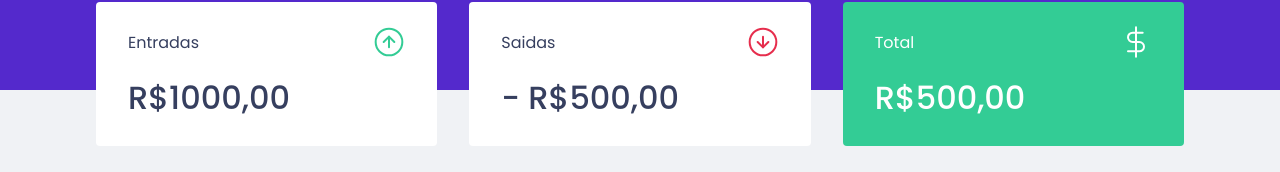
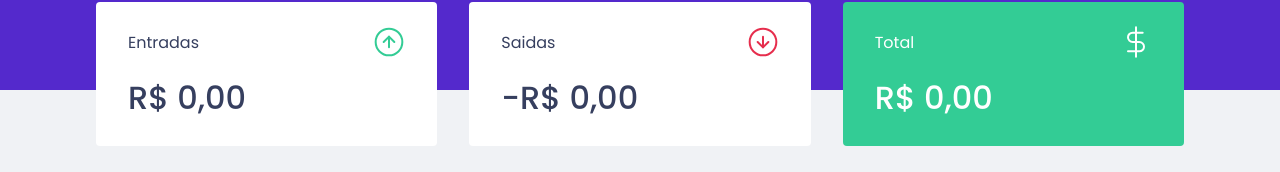
Before and after one commit to MatheusAbreuTech/02-dtmoney-ignite, a React (Create React App) app: page / in a window 1280 px wide. Shown: the part 182-354 px from the top of the page. Built offline with nearby package versions, Linux system fonts and the light colour scheme; no server answers; what miragejs would draw is missing.

Commit message:
performing summary operations

```diff
--- a/src/components/Summary/index.tsx
+++ b/src/components/Summary/index.tsx
@@ -9,6 +9,25 @@
 export default function Summary() {
   const { transactions } = useContext(TransactionsContext);
 
+  const summary = transactions.reduce(
+    (acc, transaction) => {
+      if (transaction.type === "deposit") {
+        acc.deposits += transaction.amount;
+        acc.total += transaction.amount;
+      } else {
+        acc.withdraws += transaction.amount;
+        acc.total -= transaction.amount;
+      }
+
+      return acc;
+    },
+    {
+      deposits: 0,
+      withdraws: 0,
+      total: 0,
+    }
+  );
+
   return (
     <S.Container>
       <div>
@@ -16,21 +35,37 @@
           <p>Entradas</p>
           <img src={incomeImg} alt="" />
         </header>
-        <strong>R$1000,00</strong>
+        <strong>
+          {new Intl.NumberFormat("pt-BR", {
+            style: "currency",
+            currency: "BRL",
+          }).format(summary.deposits)}
+        </strong>
       </div>
       <div>
         <header>
           <p>Saidas</p>
           <img src={outcomeImg} alt="" />
         </header>
-        <strong>- R$500,00</strong>
+        <strong>
+          -
+          {new Intl.NumberFormat("pt-BR", {
+            style: "currency",
+            currency: "BRL",
+          }).format(summary.withdraws)}
+        </strong>
       </div>
       <div className="highlited-background">
         <header>
           <p>Total</p>
           <img src={totalImg} alt="" />
         </header>
-        <strong>R$500,00</strong>
+        <strong>
+          {new Intl.NumberFormat("pt-BR", {
+            style: "currency",
+            currency: "BRL",
+          }).format(summary.total)}
+        </strong>
       </div>
     </S.Container>
   );
```
